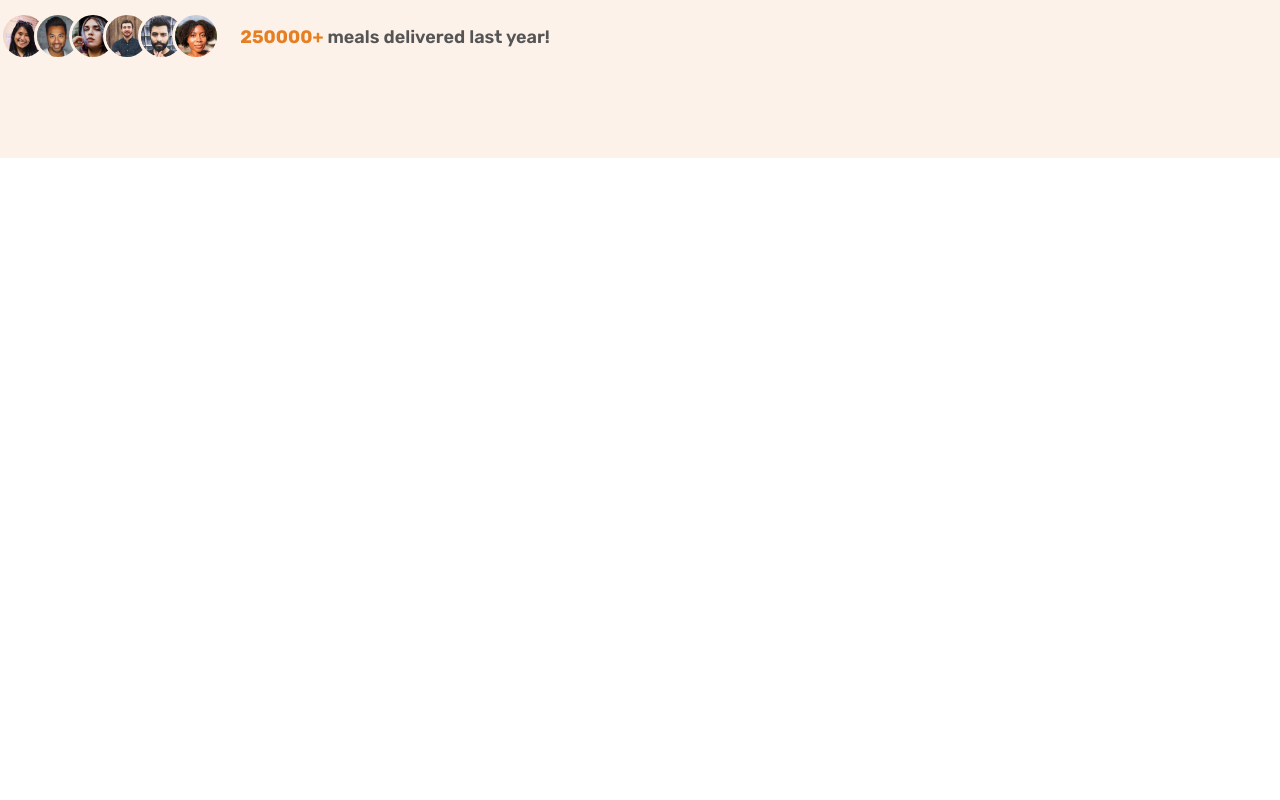
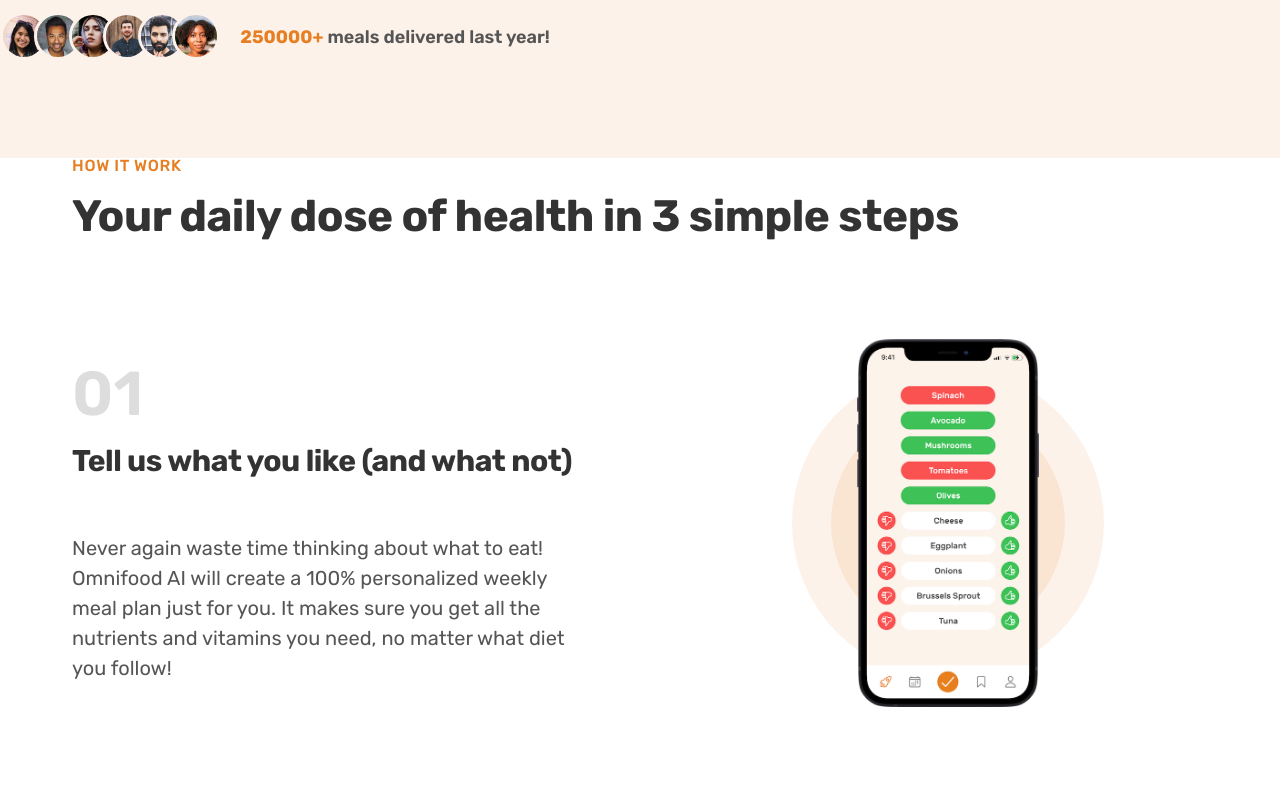
Before and after one commit to DomanicLeo/Omnifood-template-web, a plain HTML site: page index.html in a window 1280 px wide. Shown: the part 691-1491 px from the top of the page. Before the commit the page ends 849 px from the top, so only its background shows below. Drawn offline with Linux system fonts and the light colour scheme.

Commit message:
how it works

```diff
--- a/css/style.css
+++ b/css/style.css
@@ -78,16 +78,49 @@ html {
   grid-template-columns: repeat(4, 1fr);
 }
 
+.grid--center--v {
+  align-items: center;
+}
 /***************************************/
 /* Header Component */
 /***************************************/
-.heading-primary {
-  font-size: 6.2rem;
-  line-height: 1.1;
+.heading-primary, .heading-secondary,.heading-tertionary{
   color: #333;
   letter-spacing: -0.5px;
   font-weight: 700;
+}
+
+.heading-tertionary {
+  font-size: 3rem;
+  line-height: 1.6;
+  margin-bottom: 4.8rem;
+}
+
+.step-description {
+  font-size: 2rem;
+  line-height: 1.5;
+}
+
+.heading-primary{
+  font-size: 6.2rem;
+  line-height: 1.1;
   margin-bottom: 3.2rem;
+}
+
+.heading-secondary {
+  font-size: 4.4rem;
+  line-height: 1.2;
+  margin-bottom: 9.6rem;
+}
+
+.sub-heading {
+  color: #e67e22;
+  font-size: 1.6rem;
+  font-weight: 500;
+  display: block;
+  text-transform: uppercase;
+  margin-bottom: 1.6rem;
+  letter-spacing: 0.75px;
 }
 .header {
   display: flex;
@@ -239,7 +272,51 @@ html {
 /***************************************/
 /* How it work */
 /***************************************/
+.step-img-box {
+  display: flex;
+  justify-content: center;
+  align-items: center;
+  position: relative;
+}
 
-.section-how {
-  background-color: orange;
+.step-box-text {
+  display: flex;
+  flex-direction: column;
+  justify-content: center;
+  /* align-items: center; */
 }
+.step-image{
+  width: 35%;
+}
+
+.step-num {
+  font-size: 6.2rem;
+  color: #ddd;
+  font-weight: 600;
+  margin-bottom: 1.2rem;
+}
+
+.step-img-box::before,
+.step-img-box::after{
+  content: "";
+  display: block;
+  border-radius: 50%;
+  position: absolute;
+  top: 50%;
+  left: 50%;
+  transform: translate(-50%,-50%);
+}
+
+.step-img-box::before{
+  width: 60%;
+  padding-bottom: 60%;
+  background-color: #fdf2e9;
+  z-index: -1;
+}
+
+.step-img-box::after{
+  width: 45%;
+  padding-bottom: 45%;
+  z-index: -1;
+  background-color: #fae5d3;
+}
--- a/index.html
+++ b/index.html
@@ -64,6 +64,49 @@
     </section>
     </main>
     <section class="section-how">
+      <div class="container">
+        <span class="sub-heading">How it Work</span>
+        <h2 class="heading-secondary">Your daily dose of health in 3 simple steps</h2>
+      </div>
+      <div class="container grid grid--2--cols grid--center--v">
+        <!-- Step 1 -->
+        <div class="step-box-text">
+          <p class="step-num">01</p>
+          <h3 class="heading-tertionary">Tell us what you like (and what not)</h3>
+          <p class="step-description">
+            Never again waste time thinking about what to eat! Omnifood AI will create a 100% personalized weekly meal plan just for you. It makes sure you get all the nutrients and vitamins you need, no matter what diet you follow!
+          </p>
+        </div>
+
+        <div class="step-img-box">
+          <img src="./img/app/app-screen-1.png" alt="iPhone App preference" class="step-image">
+        </div>
+
+        <div class="step-img-box">
+          <img src="./img/app/app-screen-2.png" alt="iPhone App preference" class="step-image">
+        </div>
+
+        <div class="step-box-text">
+          <p class="step-num">02</p>
+          <h3 class="heading-tertionary">Approve your weekly meal plan</h3>
+          <p class="step-description">
+            Once per week, approve the meal plan generated for you by Omnifood AI. You can change ingredients, swap entire meals, or even add your own recipes.
+          </p>
+        </div>
+
+        <div class="step-box-text">
+          <p class="step-num">03</p>
+          <h3 class="heading-tertionary">
+            Receive meals at convenient time</h3>
+          <p class="step-description">
+            Best chefs in town will cook your selected meal every day, and we will deliver it to your door whenever works best for you. You can change delivery schedule and address daily!
+          </p>
+        </div>
+
+        <div class="step-img-box">
+          <img src="./img/app/app-screen-3.png" alt="iPhone App preference" class="step-image">
+        </div>
+      </div>
     </section>
   </body>
 </html>
```
